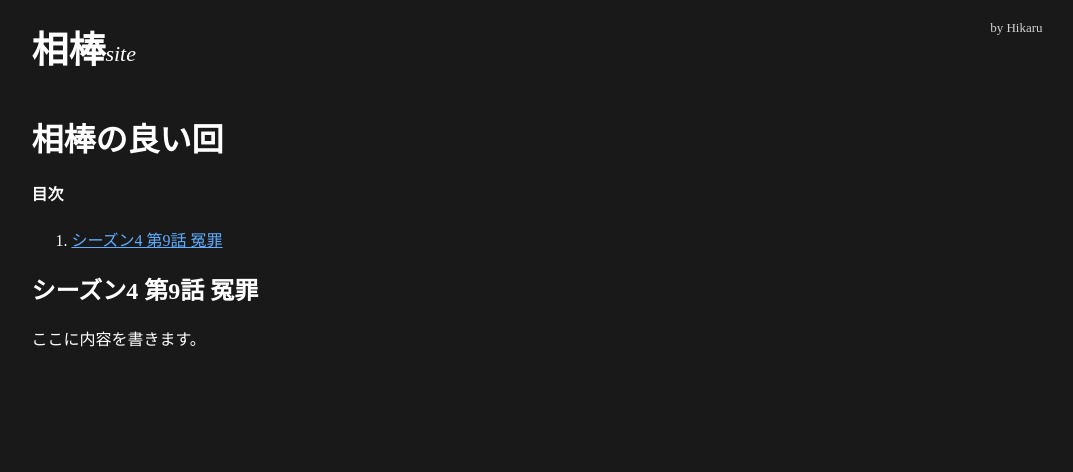
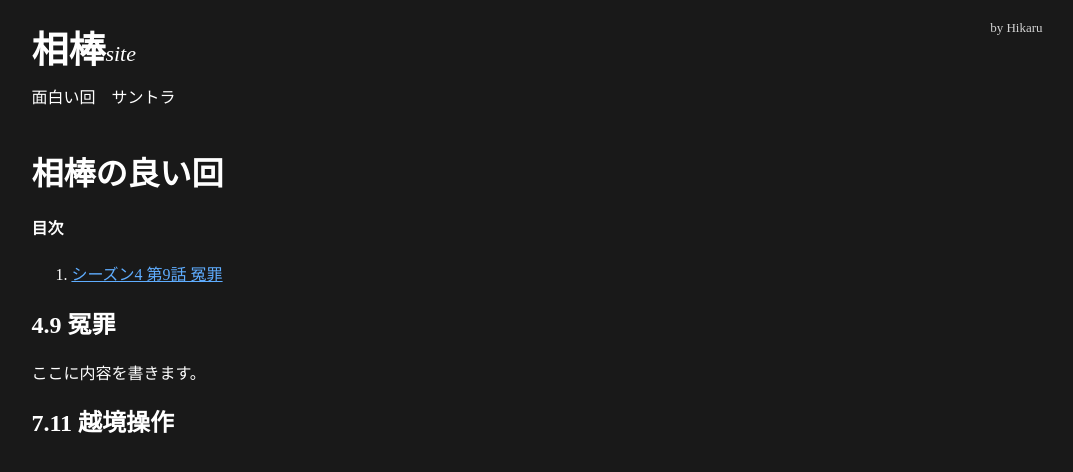
Before and after one commit to my12parsecs/aibou, a Jekyll site: the page built from index.md, in a window 1280 px wide. Shown: the top 472 px of the page, without its empty margins (103-1176 px from the left). Built offline with Jekyll 4.4.1, drawn with Linux system fonts in a browser that asks for light colours; Markdown is read by kramdown in place of the engine named in the settings.

Commit message:
new page

```diff
--- a/_layouts/default.html
+++ b/_layouts/default.html
@@ -41,8 +41,12 @@
 <body>
     <header>
         <h1 class="header-title">相棒<span class="header-title-site">site</span></h1>
-        <p class="header-author">by Hikaru</p>
+        <p class="header-author"><a href="https://github.com/my12parsecs/aibou" target="_blank" style="color: rgb(210, 210, 210);; cursor: pointer;" class="header-author-link">by Hikaru</a></p>
     </header>
+    <div class="menu-bar">
+        <div><a href="https://my12parsecs.github.io/aibou">面白い回</a></div>
+        <div><a href="https://my12parsecs.github.io/aibou/soundtrack">サントラ</a></div>
+    </div>
 
     <div id="content" class="content">
         {{content}}
--- a/index.md
+++ b/index.md
@@ -7,7 +7,9 @@
 # 相棒の良い回
 
 #### 目次
-1. [シーズン4 第9話 冤罪](#シーズン4-第9話-冤罪)
+1. [シーズン4 第9話 冤罪](#4.9-冤罪)
 
-## シーズン4 第9話 冤罪
+## 4.9 冤罪
 ここに内容を書きます。
+
+## 7.11 越境操作
--- a/styles/index.css
+++ b/styles/index.css
@@ -30,6 +30,37 @@
     color: rgb(210, 210, 210);
     font-size: 13px;
 }
+.header-author-link{
+    text-decoration: none;
+}
+.header-author-link:hover{
+    text-decoration: underline;
+}
+
+
+
+.menu-bar{
+    width: 80%;
+    margin: auto;
+    margin-top: 10px;
+    display: flex;
+    /* justify-content: center; */
+}
+.menu-bar > div{
+    width: 80px;
+}
+.menu-bar > div > a{
+    text-decoration: none;
+    color: white;
+    font-weight: 400;
+}
+.menu-bar > div > a:hover{
+    color: rgb(239, 247, 255);
+}
+
+
+
+
 
 
 #content{
```
Also changed, not shown: soundtrack/index.md (added, +13 -0 lines).
